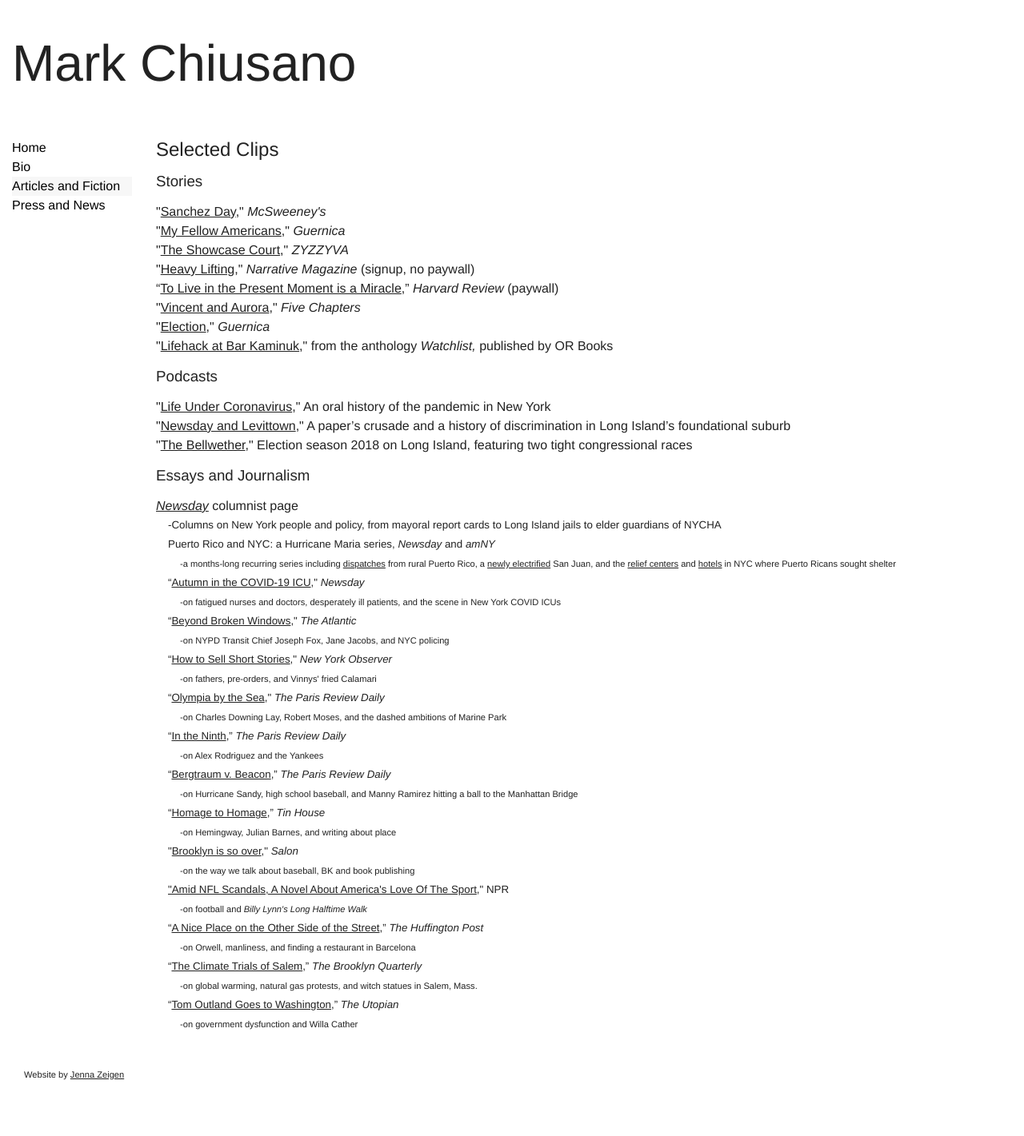
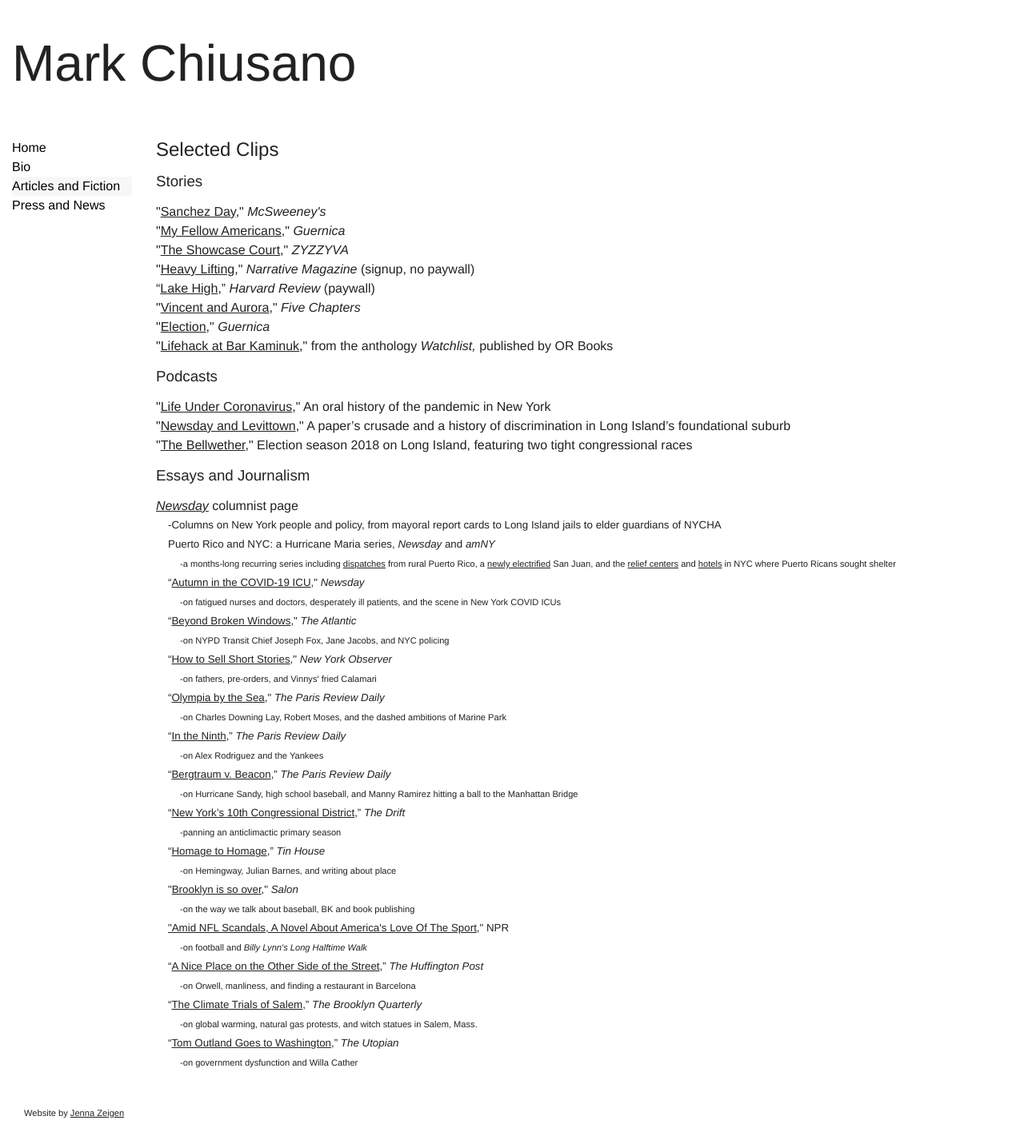
Before and after one commit to mjchiusano/mjchiusano.github.io, a Jekyll site: the page built from work.html, in a window 1280 px wide. Shown: the whole page at 80% size. Built offline with Jekyll 4.4.1, drawn with Linux system fonts in a browser that asks for light colours; Markdown is read by kramdown in place of the engine named in the settings; before the commit the page ends 1373 px from its top, so only the background shows below that.

Commit message:
Update work.html
new1

```diff
--- a/work.html
+++ b/work.html
@@ -12,7 +12,7 @@
    <li>"<a href="https://www.guernicamag.com/my-fellow-americans/">My Fellow Americans</a>," <i>Guernica</i></li>
    <li>"<a href="https://www.zyzzyva.org/product/zyzzyva-no-118-spring-2020/">The Showcase Court</a>," <i>ZYZZYVA</i></li>
   <li>"<a href="http://www.narrativemagazine.com/issues/stories-week-2012%E2%80%932013/heavy-lifting">Heavy Lifting</a>," <i>Narrative Magazine</i> (signup, no paywall)</li>
-  <li>“<a href="http://harvardreview.fas.harvard.edu/?q=print-issues/harvard-review-42">To Live in the Present Moment is a Miracle</a>,” <i>Harvard Review</i> (paywall)</li>
+  <li>“<a href="https://harvardreview.org/print-issue/harvard-review-58/">Lake High</a>,” <i>Harvard Review</i> (paywall)</li>
    <li>"<a href="http://www.fivechapters.com/2014/vincent-and-aurora/">Vincent and Aurora</a>," <i>Five Chapters</i></li>
   <li>"<a href="http://www.guernicamag.com/fiction/election/">Election</a>," <i>Guernica</i></li>
    <li>"<a href="http://www.orbooks.com/catalog/watchlist/">Lifehack at Bar Kaminuk</a>," from the anthology <i> Watchlist,</i> published by OR Books</li>
@@ -56,8 +56,11 @@
   <li>“<a href="http://www.theparisreview.org/blog/2013/08/12/in-the-ninth/">In the Ninth</a>,” <i>The Paris Review Daily</i>
   <small class="gutter-pad-left">-on Alex Rodriguez and the Yankees</small></li>
 
-  <li>“<a href="http://www.theparisreview.org/blog/2013/06/25/bergtraum-v-beacon/">Bergtraum v. Beacon</a>,” <i>The Paris Review Daily</i>
+ <li>“<a href="http://www.theparisreview.org/blog/2013/06/25/bergtraum-v-beacon/">Bergtraum v. Beacon</a>,” <i>The Paris Review Daily</i>
   <small class="gutter-pad-left">-on Hurricane Sandy, high school baseball, and Manny Ramirez hitting a ball to the Manhattan Bridge</small></li>
+
+  <li>“<a href="https://www.thedriftmag.com/mention/summer-2022/">New York’s 10th Congressional District</a>,” <i>The Drift</i>
+  <small class="gutter-pad-left">-panning an anticlimactic primary season</small></li>
 
   <li>“<a href="http://www.tinhouse.com/blog/25856/homage-to-homage-2.html">Homage to Homage</a>,” <i>Tin House</i>
   <small class="gutter-pad-left">-on Hemingway, Julian Barnes, and writing about place</small></li>
```
